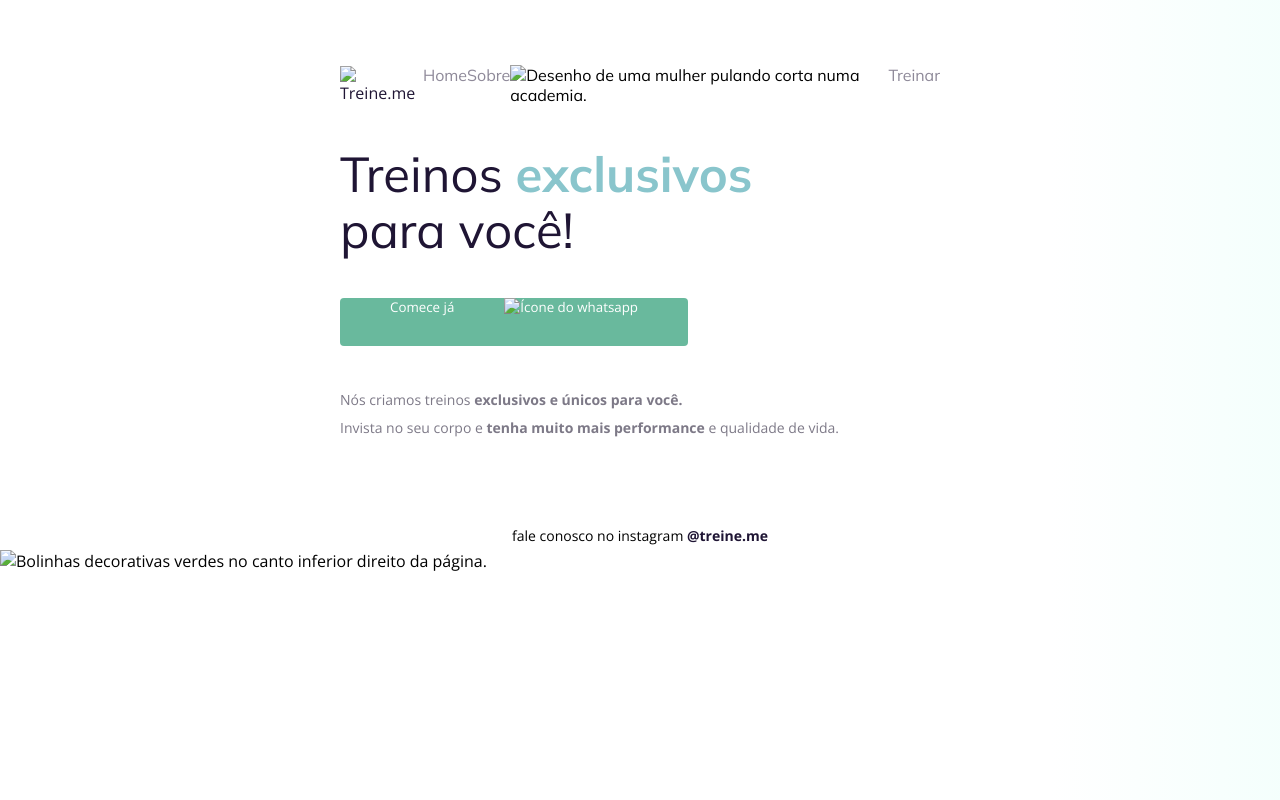
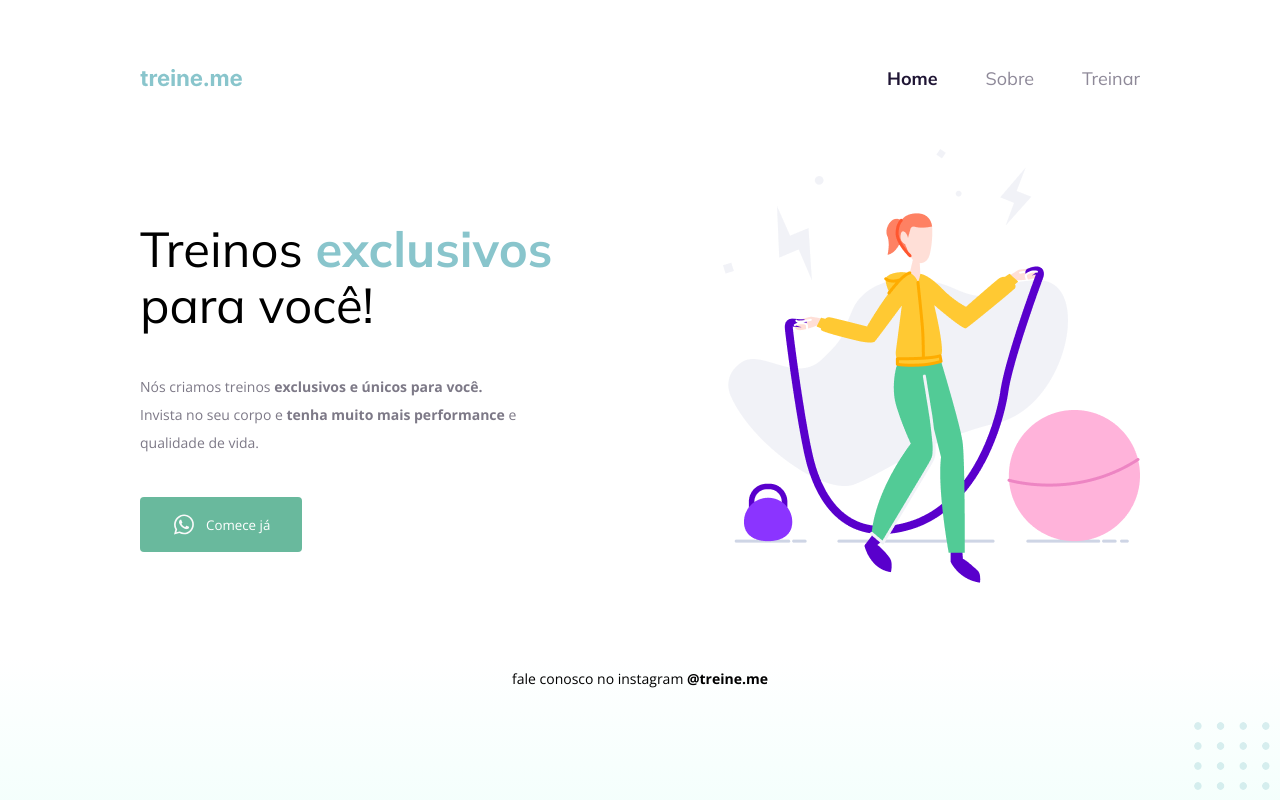
Before and after one commit to ludanii/projeto02-explorer, a plain HTML site: page index.html in a window 1280 px wide. Drawn offline with nearby package versions, Linux system fonts and the light colour scheme.

Commit message:
Corrigindo os bugs.

```diff
--- a/index.html
+++ b/index.html
@@ -3,54 +3,45 @@
   <head>
     <link rel="preconnect" href="https://fonts.googleapis.com">
     <link rel="preconnect" href="https://fonts.gstatic.com" crossorigin>
+    <link href="https://fonts.googleapis.com/css2?family=Mulish:wght@400;700&family=Open+Sans:wght@400;700&display=swap" rel="stylesheet">
+    <link rel="stylesheet" href="style.css">
 
     <meta charset="UTF-8" />
     <meta name="viewport" content="width=device-width, initial-scale=1.0" />
     <title>Treine me</title>
-
-    <link href="https://fonts.googleapis.com/css2?family=Mulish:wght@400;700&family=Open+Sans:wght@400;700&display=swap" rel="stylesheet">
-
-    <link rel="stylesheet" href="style.css">
-
   </head>
   <body>
     <div class="page">
       <nav>
           <a id="logo" href="#">
-            <img src="images/logo.svg" alt="Treine.me" />
+            <img src="./imagens/logo.svg" alt="Treine.me" />
           </a>
           <ul>
-            <li><a href="#">Home</a></li>
+            <li><a class="negrito" href="#"> Home </a> </li>
             <li><a href="#">Sobre</a></li>
-            <img src="images/img.png" alt="Desenho de uma mulher pulando corta numa academia.">
             <li><a href="#">Treinar</a></li>
           </ul>
-      </nav>
-
-      <main>
+        </nav>
+        <main>
           <section>
             <h1>Treinos <span>exclusivos</span> para você!</h1>
-            <button>
-              Comece já
-              <img src="images/whats.svg" alt="Ícone do whatsapp">
-
-            </button>
-
             <p>
               Nós criamos treinos <strong>exclusivos e únicos para você.</strong></br>
-              Invista no seu corpo e <strong>tenha muito mais performance</strong> e qualidade de vida.
+              Invista no seu corpo e <strong>tenha muito mais performance</strong> e <br>
+              qualidade de vida.
             </p>
-
+            <button>
+              <img src="./imagens/whats.svg" alt="Ícone do whatsapp">
+              Comece já
+            </button>
           </section>
-
+          <img src="./imagens/fitness-jump.png" alt="Desenho de uma mulher pulando corta numa academia.">
       </main>
 
       <footer>
           fale conosco no instagram <a href="https://instagram.com/treineme" target="_blank">@treine.me</a>
       </footer>
     </div>
-
-    <img id="balls" src="images/balls.svg" alt="Bolinhas decorativas verdes no canto inferior direito da página.">
-
+    <img id="balls" src="./imagens/balls-decoration.svg" alt="Bolinhas decorativas verdes no canto inferior direito da página.">
   </body>
 </html>
--- a/style.css
+++ b/style.css
@@ -1,60 +1,30 @@
 body {
   margin: 0;
-
-    font-family: "Open Sans", sans-serif;
-
-    background: linear-gradient(90deg, rgb(227, 255, 248, 0) 82.08%, rgb(227, 255, 248, 0.38) 100%);
-
+  background: linear-gradient(
+    180deg,
+    rgb(227, 255, 248, 0) 82.08%,
+    rgb(227, 255, 248, 0.38) 100%
+  );
   min-height: 100vh;
 }
 
 .page {
-    width: 600px;
+  width: 1000px;
   margin: 0 auto;
   padding-top: 65px;
 }
-
-  nav {
+main {
   display: flex;
-    justify-content: start;
   align-items: center;
-
-    margin-bottom: 15px;
-  }
-
-  ul {
-    display: flex;
-    list-style: none;
-    margin: 0;
-    padding: 0;
-  }
-
-  a {
-    color: #1f1534;
-    text-decoration: none;
-  }
-
-  ul li a {
-      opacity: 0.5;
-  }
-
-  ul li a:hover {
-    font-weight: bold;
-    opacity: 1;
-  }
-
-  h1,
-  ul {
-    font-family: "Mulish", sans-serif;
+  justify-content: space-between;
 }
 
 h1 {
+  font-family: "Mulish", sans-serif;
   font-size: 49px;
   line-height: 56px;
-    color: #1f1534;
-
+  color: #000;
   font-weight: normal;
-
   width: 490px;
 }
 
@@ -64,48 +34,80 @@ body {
 }
 
 section p {
+  font-family: "Open Sans", sans-serif;
   font-size: 14px;
   line-height: 28px;
   color: #7d7987;
-
   margin: 40px 0;
 }
 
 button {
+  font-family: "Open Sans", sans-serif;
   color: white;
-    font-family: "Open Sans", sans-serif;
-
-    background: #69B99D;
+  background: #69b99d;
   border: 0;
-    padding: 0 50px 30px;
-
+  padding: 15px 32px;
   display: flex;
+  align-items: center;
   justify-content: space-around;
-    gap: 50px;
-
+  gap: 10px;
   border-radius: 4px;
-
   cursor: pointer;
 }
 
 button:hover {
-      background: #4EA788;
+  background: #4ea788;
+}
+
+nav {
+  display: flex;
+  justify-content: space-between;
+  align-items: center;
+  margin-bottom: 58px;
+}
+
+ul {
+  display: flex;
+  list-style: none;
+  margin: 0;
+  padding: 0;
+  gap: 48px;
+}
+
+ul li a {
+  opacity: 0.5;
+  font-family: "Mulish", sans-serif;
+  font-size: 18px;
+  text-decoration: none;
+  color: #1f1534;
+}
+
+ul li a:hover {
+  font-weight: bold;
+  opacity: 1;
 }
 
 footer {
+  font-family: "Open Sans", sans-serif;
   font-size: 14px;
+  font-weight: normal;
   line-height: 28px;
-
   text-align: center;
-
-    margin-top: 80px;
+  margin-top: 82px;
 }
 
 footer a {
+  color: #000;
+  text-decoration: none;
   font-weight: bold;
 }
 
 #balls {
+  position: fixed;
   bottom: 0;
   right: 0;
 }
+.negrito {
+  opacity: 1;
+  font-weight: bold;
+}
```
Also changed, not shown: imagens/whatsapp 1.png (added). Lines whose indentation alone changed are shown as unchanged.
